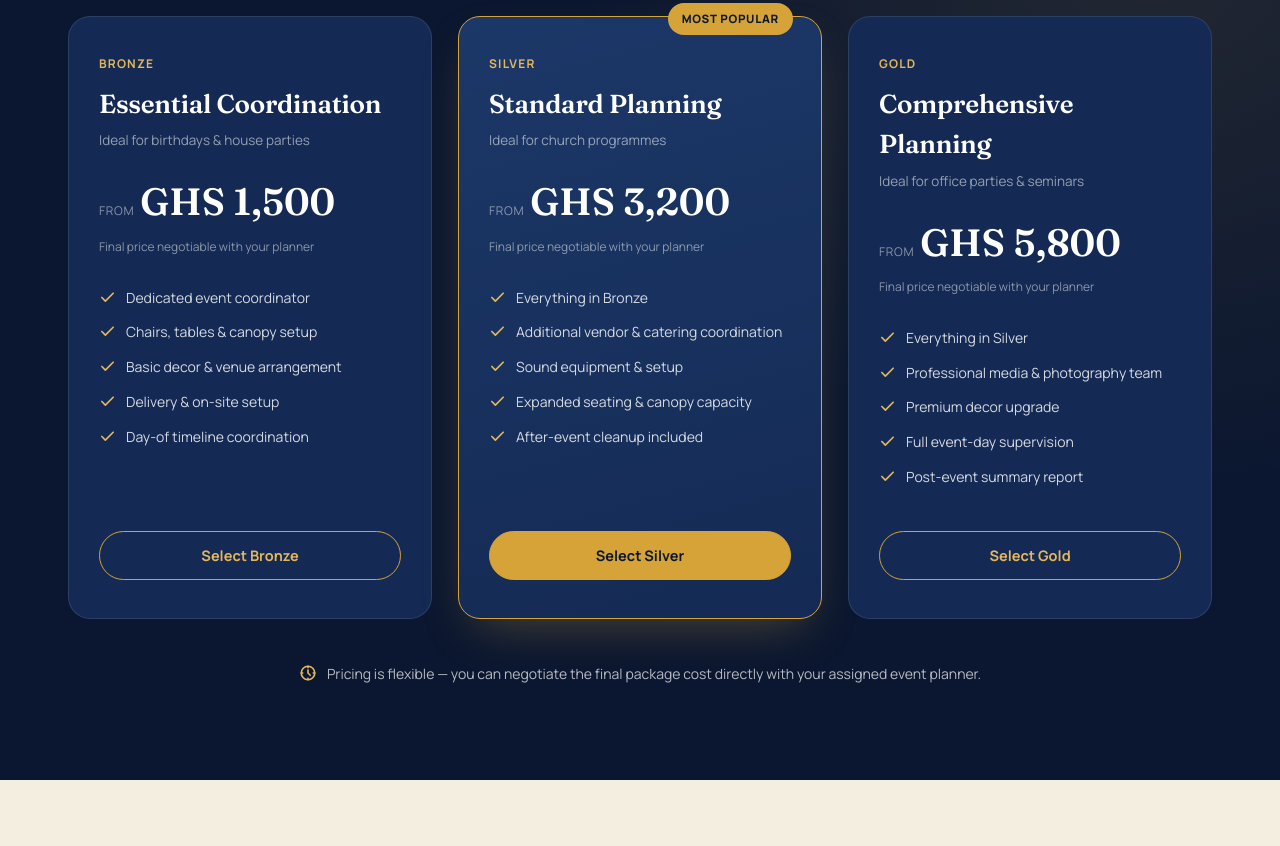
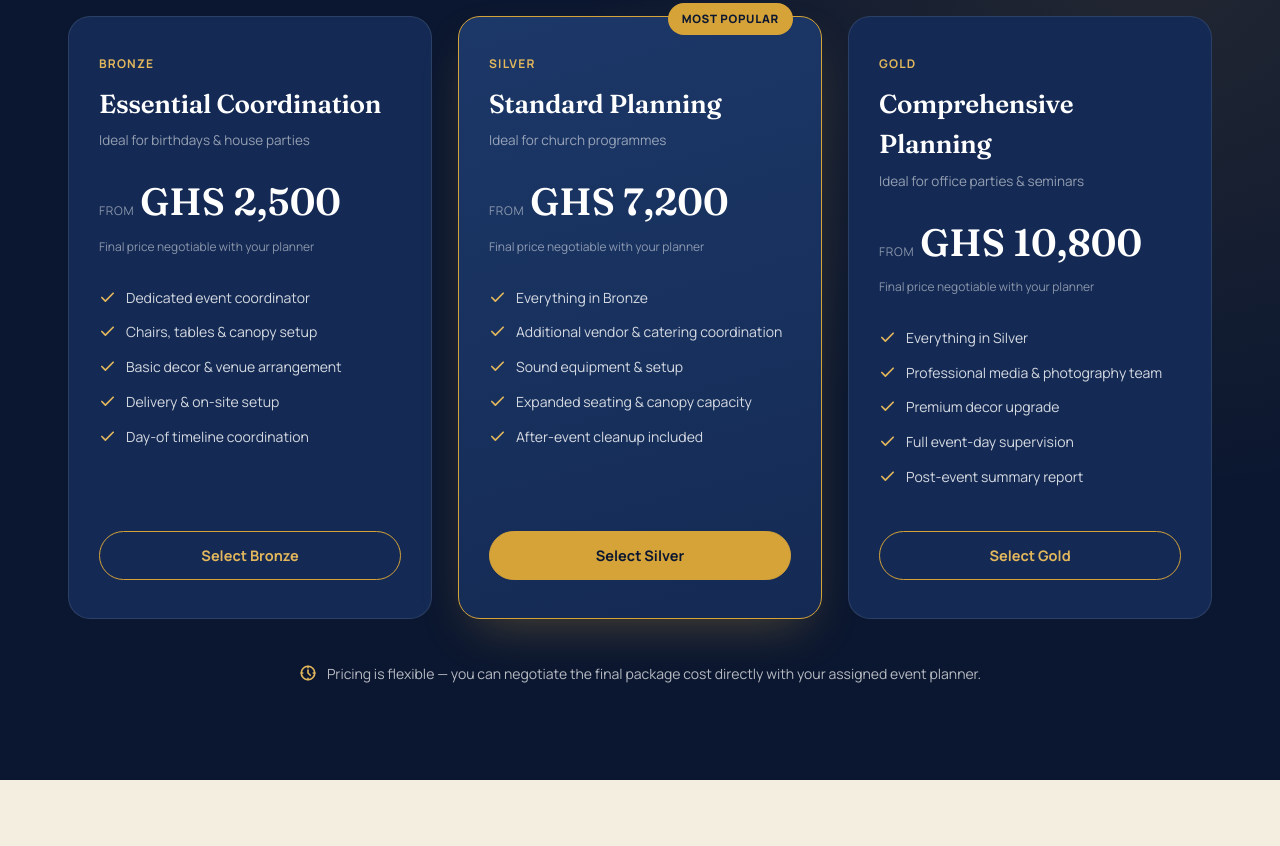
Before and after one commit to king-kostis/eventlinks, a plain HTML site: page src/index.html in a window 1280 px wide. Shown: the part 3594-4440 px from the top of the page. Drawn offline with Linux system fonts and the light colour scheme.

Commit message:
Edit file

```diff
--- a/src/index.html
+++ b/src/index.html
@@ -610,7 +610,7 @@
         <span class="tier-tag">Bronze</span>
         <h3>Essential Coordination</h3>
         <div class="for">Ideal for birthdays &amp; house parties</div>
-        <div class="price-amount"><span class="from">From</span><span class="num">GHS 1,500</span></div>
+        <div class="price-amount"><span class="from">From</span><span class="num">GHS 2,500</span></div>
         <div class="price-note">Final price negotiable with your planner</div>
         <ul class="price-list">
           <li><svg viewBox="0 0 24 24" fill="none" stroke="currentColor" stroke-width="2.4"><path d="M20 6L9 17l-5-5" stroke-linecap="round" stroke-linejoin="round"/></svg>Dedicated event coordinator</li>
@@ -628,7 +628,7 @@
         <span class="tier-tag">Silver</span>
         <h3>Standard Planning</h3>
         <div class="for">Ideal for church programmes</div>
-        <div class="price-amount"><span class="from">From</span><span class="num">GHS 3,200</span></div>
+        <div class="price-amount"><span class="from">From</span><span class="num">GHS 7,200</span></div>
         <div class="price-note">Final price negotiable with your planner</div>
         <ul class="price-list">
           <li><svg viewBox="0 0 24 24" fill="none" stroke="currentColor" stroke-width="2.4"><path d="M20 6L9 17l-5-5" stroke-linecap="round" stroke-linejoin="round"/></svg>Everything in Bronze</li>
@@ -645,7 +645,7 @@
         <span class="tier-tag">Gold</span>
         <h3>Comprehensive Planning</h3>
         <div class="for">Ideal for office parties &amp; seminars</div>
-        <div class="price-amount"><span class="from">From</span><span class="num">GHS 5,800</span></div>
+        <div class="price-amount"><span class="from">From</span><span class="num">GHS 10,800</span></div>
         <div class="price-note">Final price negotiable with your planner</div>
         <ul class="price-list">
           <li><svg viewBox="0 0 24 24" fill="none" stroke="currentColor" stroke-width="2.4"><path d="M20 6L9 17l-5-5" stroke-linecap="round" stroke-linejoin="round"/></svg>Everything in Silver</li>
@@ -692,7 +692,7 @@
         </div>
         <div class="contact-row">
           <div class="icon-wrap"><svg viewBox="0 0 24 24" fill="none" stroke="currentColor" stroke-width="2.2"><path d="M4 4h16v16H4z" stroke-linejoin="round"/><path d="M4 6l8 7 8-7" stroke-linecap="round" stroke-linejoin="round"/></svg></div>
-          <div><div class="lbl">Email</div><div class="val">hello@eventlinksgh.com</div></div>
+          <div><div class="lbl">Email</div><div class="val">eventlinksgh@gmail.com.com</div></div>
         </div>
         <div class="contact-row">
           <div class="icon-wrap"><svg viewBox="0 0 24 24" fill="none" stroke="currentColor" stroke-width="2.2"><path d="M21 10c0 7-9 13-9 13s-9-6-9-13a9 9 0 0118 0z"/><circle cx="12" cy="10" r="3"/></svg></div>
@@ -760,7 +760,7 @@
       </div>
       <div class="footer-col">
         <h5>Contact</h5>
-        <a href="#contact">hello@eventlinksgh.com</a>
+        <a href="#contact">eventlinksgh@gmail.com</a>
         <a href="#contact">+233 20 000 0000</a>
         <a href="#contact">Accra, Ghana</a>
       </div>
```
